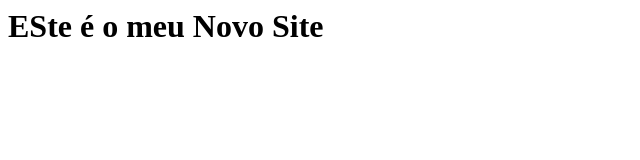
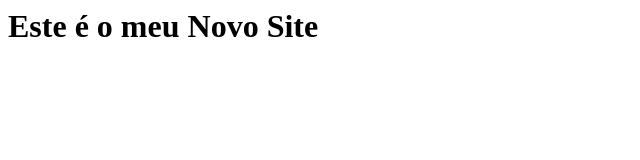
Before and after one commit to paullassnt/meusite, a plain HTML site: page index.html in a window 1280 px wide. Shown: the whole page, without its empty margins (0-640 px from the left). Drawn offline with Linux system fonts and the light colour scheme.

Commit message:
Update index.html

```diff
--- a/index.html
+++ b/index.html
@@ -3,6 +3,6 @@
   <title> Bem vindo ao site da Paulinha </title>
      </head>
     </body>
-  <h1> ESte é o meu Novo Site </h1>
+  <h1> Este é o meu Novo Site </h1>
   </Body>
  </html>
```
